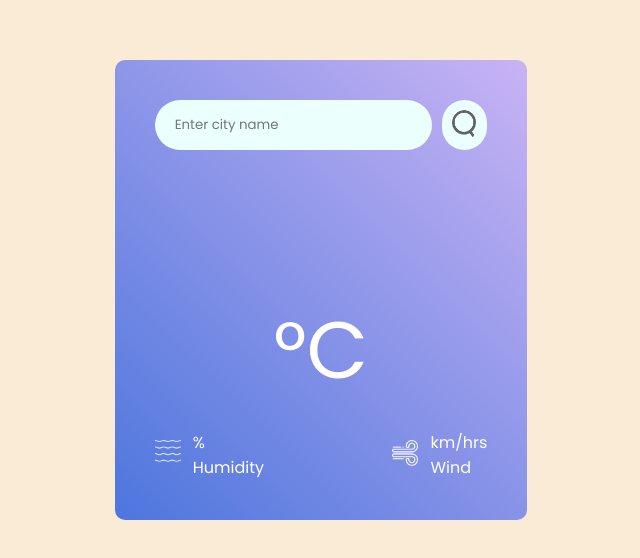
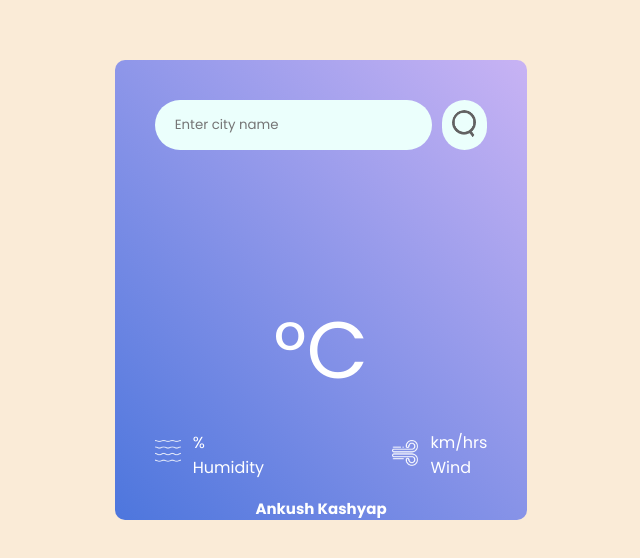
Before and after one commit to ankush-kashyap/weather-app, a React (Vite) app: page / in a window 1280 px wide. Shown: the top 558 px of the page, without its empty margins (319-959 px from the left). Built offline with nearby package versions, Linux system fonts and the light colour scheme; no server answers.

Commit message:
Updated weather app

```diff
--- a/src/componets/Weather.css
+++ b/src/componets/Weather.css
@@ -9,6 +9,7 @@
     flex-direction: column;
     align-items: center;
     justify-content: center;
+    position: relative;
 }
 
 .search {
@@ -77,3 +78,9 @@
     width: 26px;
     margin-top: 10px;
 }
+.container h1 {
+    position: absolute;
+    bottom: 0;
+    color: #fff;
+    font-size: 15px;
+}
--- a/src/componets/Weather.jsx
+++ b/src/componets/Weather.jsx
@@ -65,8 +65,9 @@ const Weather = () => {
 
   return (
     <div>
-      <div class="container">
-        <div class="search">
+
+      <div className="container">
+        <div className="search">
           <input ref={inputRef} type="text" placeholder="Enter city name" />
           <img src={search_icon} alt="search icon" onClick={()=>search(inputRef.current.value)} />
         </div>
@@ -89,6 +90,7 @@ const Weather = () => {
             </div>
           </div>
         </div>
+        <h1>Ankush Kashyap</h1>
       </div>
     </div>
   )
```
Also changed, not shown: index.html (line endings or trailing spaces).
